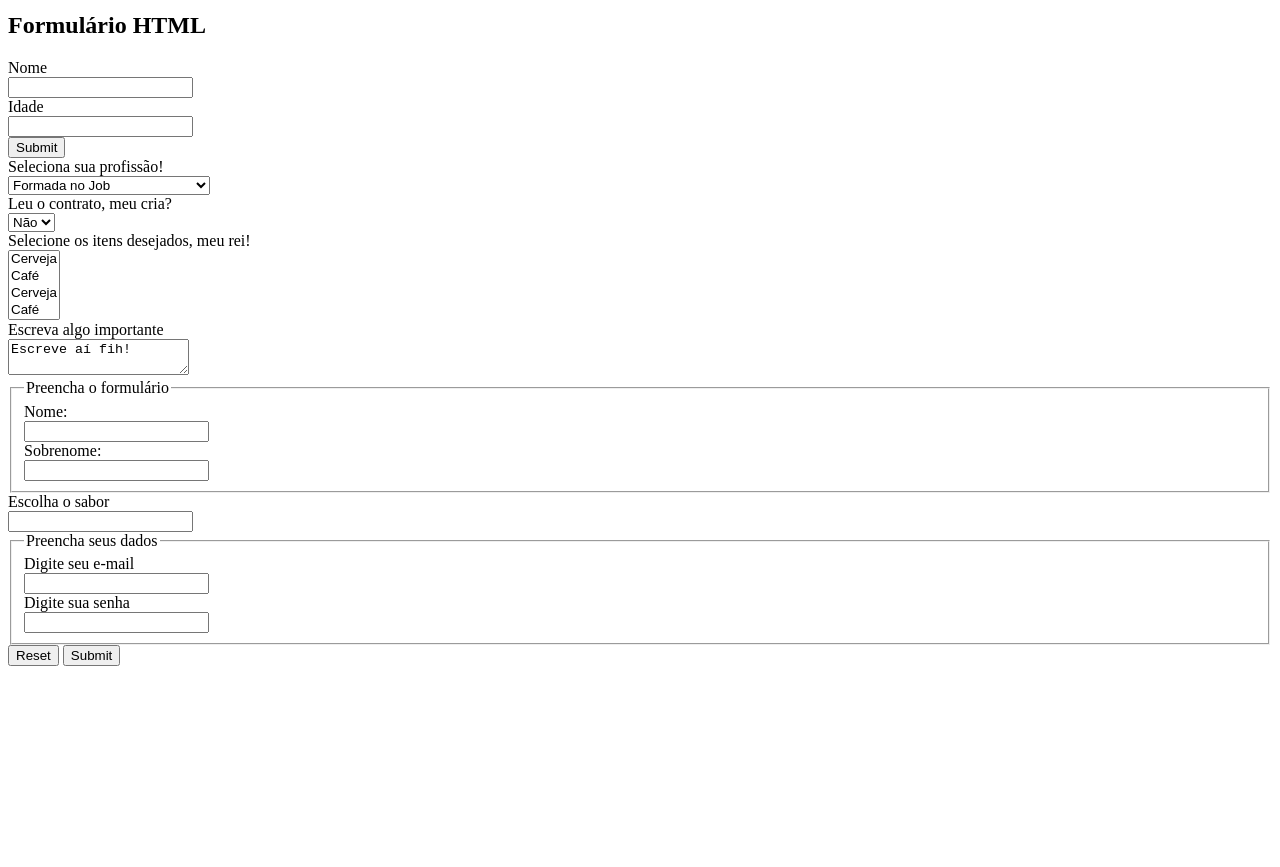
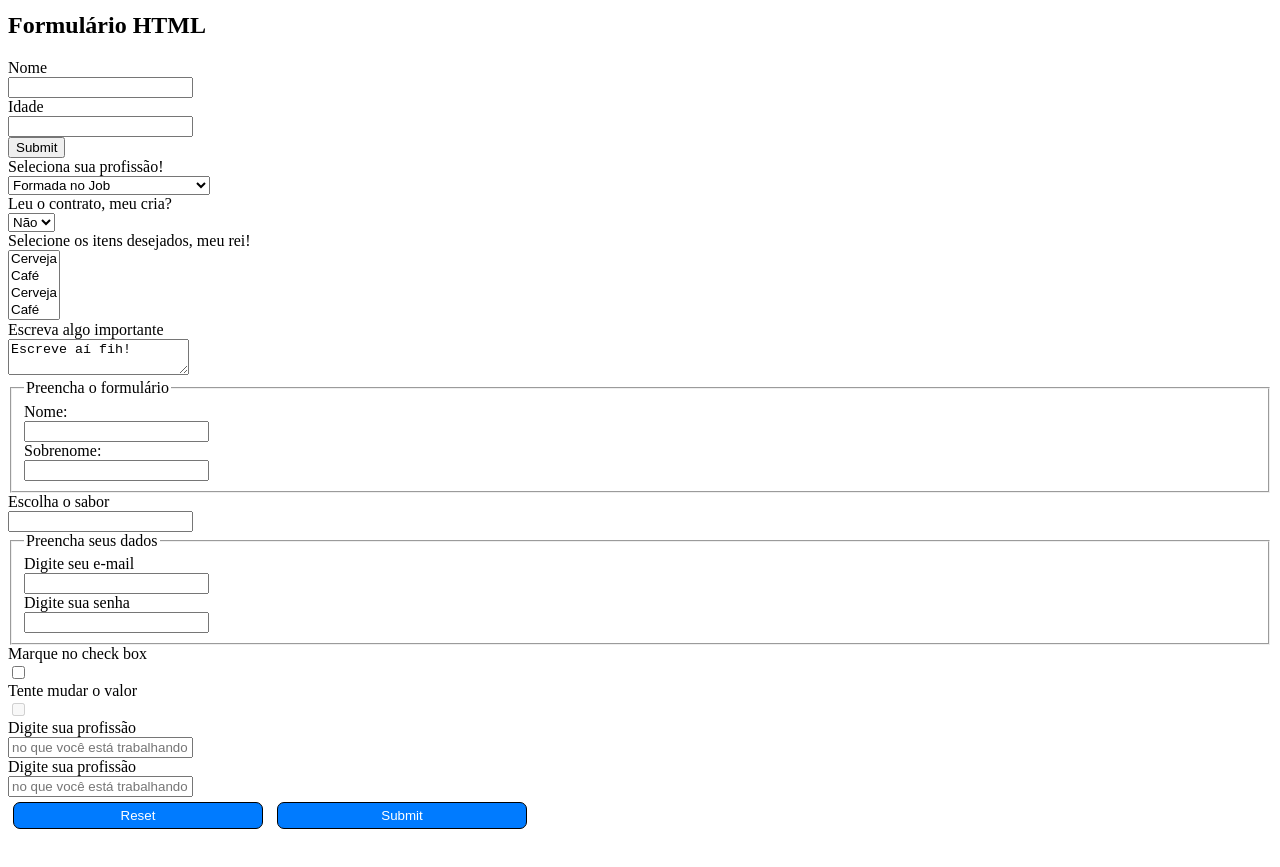
Before and after one commit to RyanPSilvaa/Desenvolvimento-Web, a plain HTML site: page Unidade-3/index.html in a window 1280 px wide. Shown: the part 125-992 px from the top of the page. Drawn offline with Linux system fonts and the light colour scheme.

Commit message:
Atualizei o repositório

```diff
--- a/Unidade-3/css/style.css
+++ b/Unidade-3/css/style.css
@@ -28,3 +28,27 @@ div input,
 div label{
     display: block;
 }
+.redefinir,
+.enviar{
+    background: #007bff;
+    color: white;
+    padding: 5px;
+    margin: 5px;
+    border: 1px solid black;
+    border-radius: 7px;
+    width: 250px;;
+}
+
+.redefinir:hover {
+    transform: scale(1.1);
+    transition: transform 0.5s ease-in-out;
+    cursor: pointer;
+    color: black;
+}
+
+.enviar:hover {
+    transform: scale(1.1);
+    transition: transform 0.5s ease-in-out;
+    cursor: pointer;
+    color: black;
+}
--- a/Unidade-3/index.html
+++ b/Unidade-3/index.html
@@ -90,8 +90,28 @@
                 <input type="password" name="Password" id="password">
             </fieldset>
         </div>
-        <input type="reset">
-        <input type="submit" text="enviar">
+
+        <div>
+            <label for="disable">Marque no check box</label>
+            <input type="checkbox" name="checkbox" id="checkbox">
+        </div>
+
+        <div>
+            <label for="disable">Tente mudar o valor</label>
+            <input type="checkbox" name="checkbox" id="checkbox" disabled>
+        </div>
+
+        <div>
+            <label for="current-job">Digite sua profissão</label>
+            <input type="text" name="current-job" placeholder="no que você está trabalhando agora?">
+        </div>
+
+        <div>
+            <label for="current-job">Digite sua profissão</label>
+            <input type="text" name="current-job" placeholder="no que você está trabalhando agora?" required>
+        </div>
+        <input class="redefinir" type="reset">
+        <input class="enviar" type="submit" text="enviar">
     </form>
 </body>
 </html>
```
